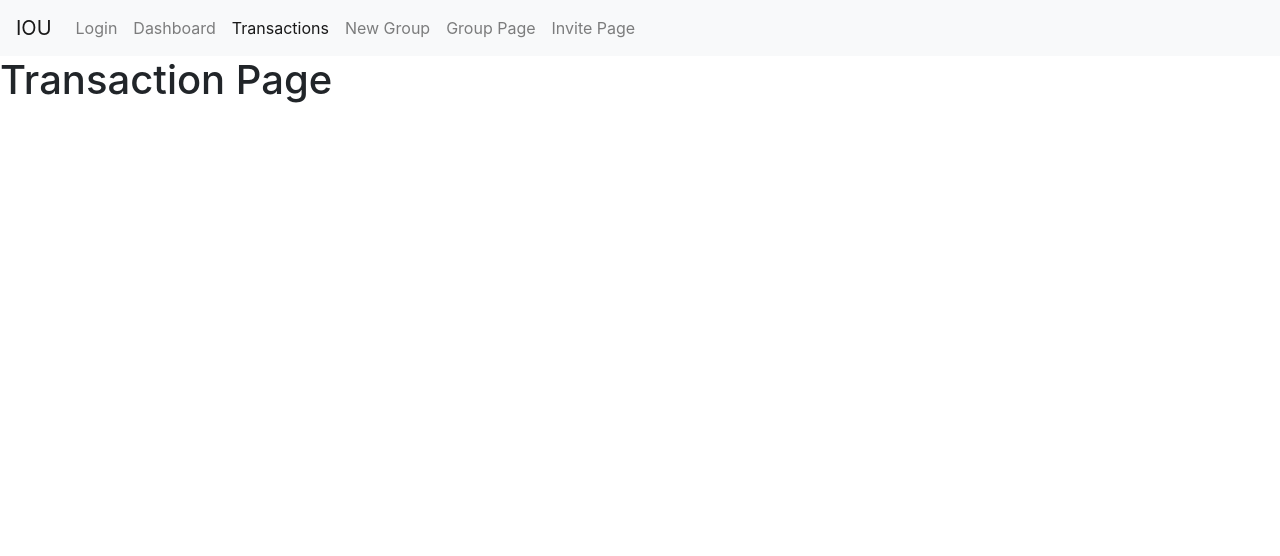
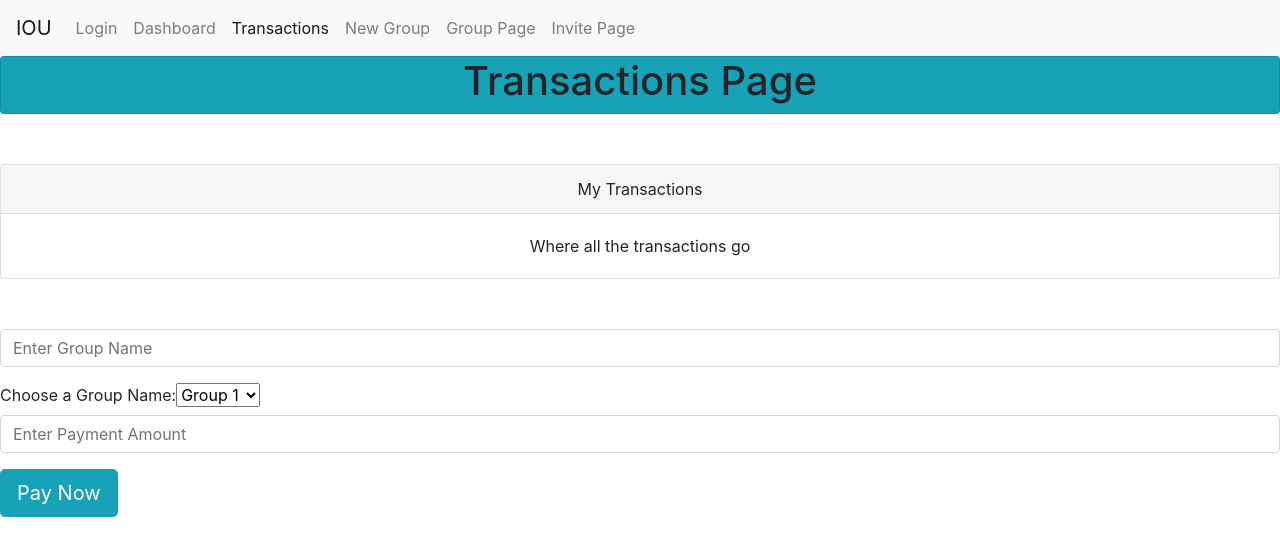
Before and after one commit to AubreyBennett/IOU, a React (Create React App) app in the folder client/: page /transaction in a window 1280 px wide. Shown: the top 556 px of the page. Built offline with nearby package versions, Linux system fonts and the light colour scheme.

Commit message:
basic html for transactions page

```diff
--- a/client/src/pages/transaction.js
+++ b/client/src/pages/transaction.js
@@ -1,7 +1,41 @@
 import React from 'react';
 
 function Transaction() {
-    return <h1> Transaction Page </h1>;
-  }
+  return (
+    <>
+      <div className="card bg-info" style={{ textAlign: "center", marginBottom: "50px" }}>
 
-  export default Transaction;
+
+        <h1>Transactions Page</h1>
+      </div>
+      <div class="card text-center" style={{ marginBottom: "50px"}}>
+        <div class="card-header">
+          My Transactions
+      </div>
+        <div class="card-body">
+          <p class="card-text">Where all the transactions go</p>
+        </div>
+      </div>
+      <div className="input-group mb-3">
+        <input type="text" className="form-control" placeholder="Enter Group Name" aria-label="Enter Group Name" />
+      </div>
+      <label for="cars">Choose a Group Name:</label>
+
+      <select name="cars" id="cars">
+        <option value="volvo">Group 1</option>
+        <option value="saab">Group 2</option>
+        <option value="mercedes">Group 3</option>
+        <option value="audi">Group 4</option>
+      </select>
+      <div className="input-group mb-3">
+        <input type="text" className="form-control" placeholder="Enter Payment Amount" aria-label="Enter Payment Amount" />
+      </div>
+      <button className="w-20 btn btn-lg btn-info" type="button" onClick={(e) => {
+        e.preventDefault();
+        window.location.pathname = '/transaction';
+      }} id="button-addon2">Pay Now</button>
+    </>
+  );
+}
+
+export default Transaction;
```
